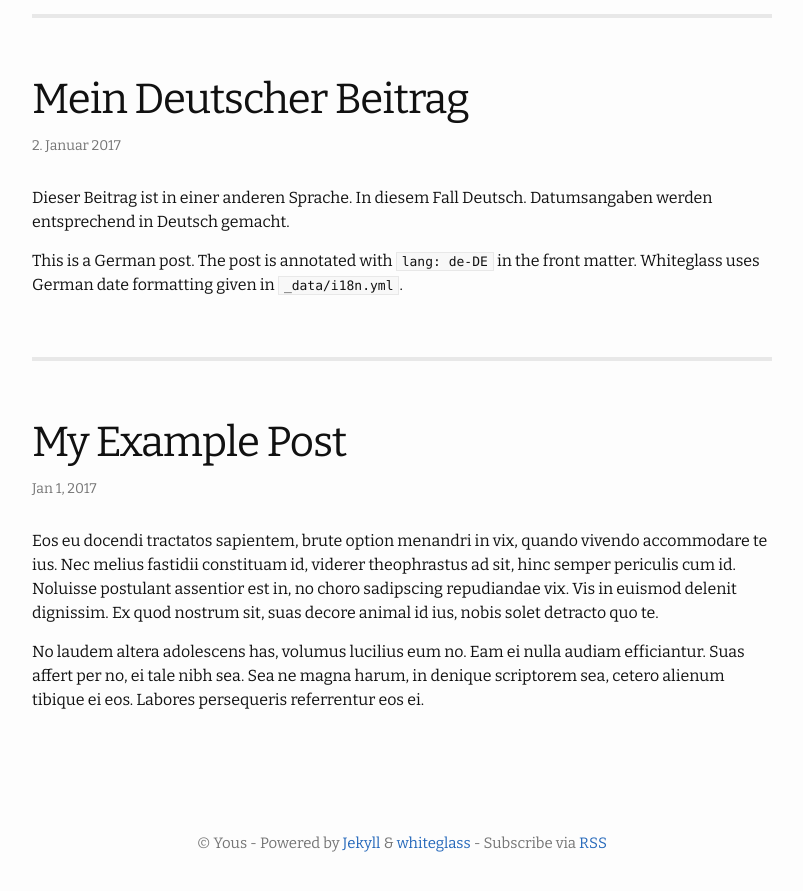
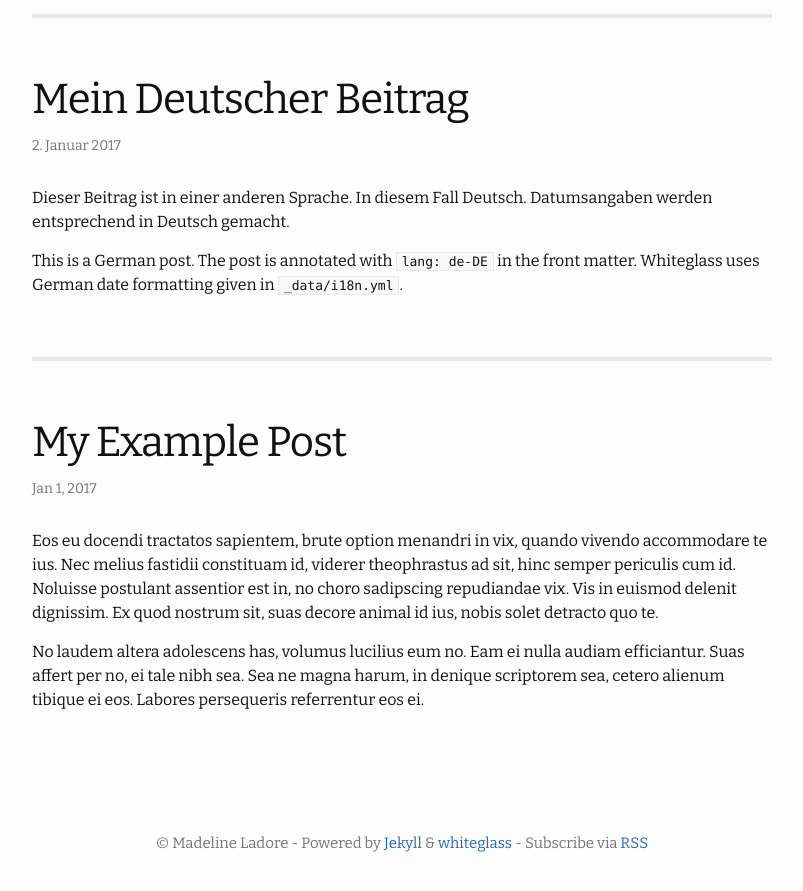
Before and after one commit to madelineladore/madelineladore.github.io, a Jekyll site: the page built from index.html, in a window 1280 px wide and 900 px high, scrolled down 3644 px. Shown: the top 891 px of the window, without its empty margins (238-1041 px from the left). Built offline with Jekyll 4.4.1, drawn with Linux system fonts in a browser that asks for light colours; the list of posts is cut into pages by our own code; some of the changed text lies outside the part shown.

Commit message:
Update _config.yml

```diff
--- a/_config.yml
+++ b/_config.yml
@@ -13,11 +13,11 @@
 # you will see them accessed via {{ site.title }}, {{ site.author }}, and so on.
 # You can create any custom variable you would like, and they will be accessible
 # in the templates via {{ site.myvariable }}.
-title: whiteglass theme
-author: Yous
-description: Minimal, responsive Jekyll theme for hackers.
-baseurl: "/whiteglass" # the subpath of your site, e.g. /blog
-url: "https://yous.github.io" # the base hostname & protocol for your site, e.g. http://example.com
+title: Madeline Ladore
+author: Madeline Ladore
+description: Madeline Ladore's research website
+baseurl: "/" # the subpath of your site, e.g. /blog
+url: "https://madelineladore.github.io" # the base hostname & protocol for your site, e.g. http://example.com
 lang: en
 timezone: UTC
 exclude:
@@ -72,3 +72,5 @@
   permalinks:
     category: /categories/:name/
     tag: /tags/:name/
+
+theme: jekyll-whiteglass
```
